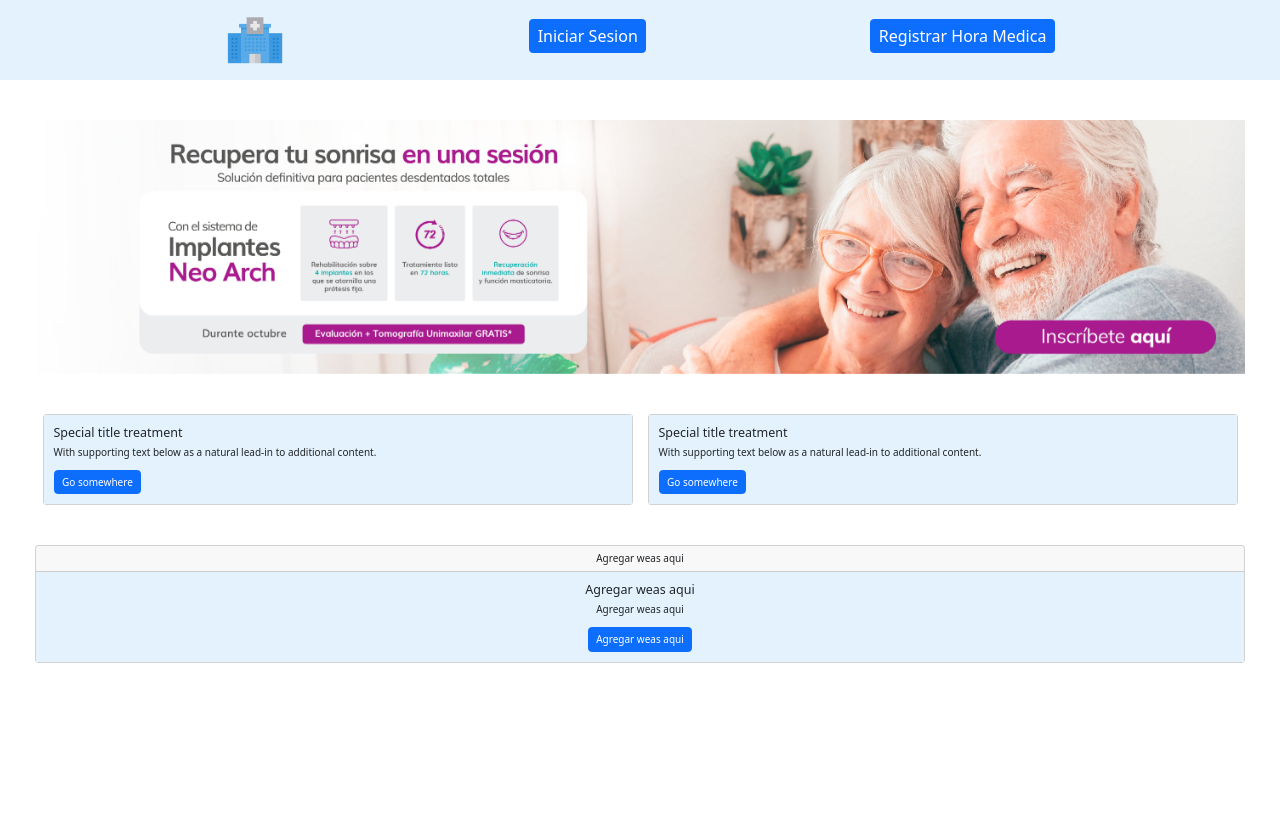
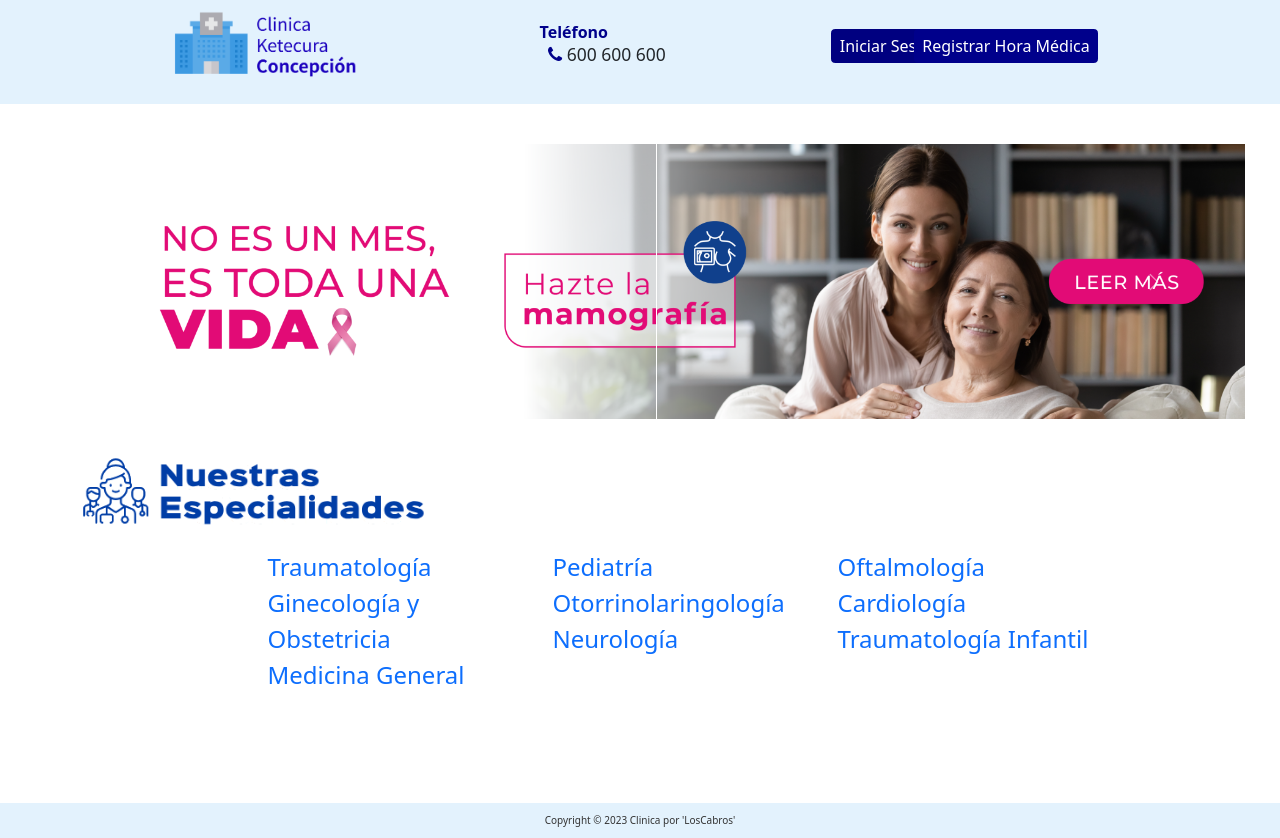
Before and after one commit to Nikowoss/Clinica, a Django app: page / in a window 1280 px wide. Before the commit the page ends 663 px from the top, so only its background shows below. Run offline with Django 4.2, Linux system fonts and the light colour scheme; some libraries are stand-ins or nearby versions.

Commit message:
PaginaBonitasGaby

```diff
--- a/Servidor/aplicaciones/templates/aplicaciones/InicioWebPaciente.html
+++ b/Servidor/aplicaciones/templates/aplicaciones/InicioWebPaciente.html
@@ -17,6 +17,8 @@
     <link rel="stylesheet" href="https://maxcdn.bootstrapcdn.com/bootstrap/3.4.1/css/bootstrap.min.css">
     <link href="https://cdn.jsdelivr.net/npm/bootstrap@5.3.0-alpha2/dist/css/bootstrap.min.css" rel="stylesheet"
         integrity="sha384-aFq/bzH65dt+w6FI2ooMVUpc+21e0SRygnTpmBvdBgSdnuTN7QbdgL+OapgHtvPp" crossorigin="anonymous">
+    <link rel="stylesheet" href="https://cdnjs.cloudflare.com/ajax/libs/font-awesome/4.7.0/css/font-awesome.min.css">
+
 
     <script src="https://unpkg.com/sweetalert/dist/sweetalert.min.js"></script>
 
@@ -24,21 +26,29 @@
 </head>
 
 <body>
-    <header style="height: 10vh; background-color: #e3f2fd;">
+    <header style="height: 13vh; background-color: #e3f2fd;">
         <nav class="navbar">
             <a href="{% url 'InicioPaciente'%}" class="" style="text-decoration: none;"><img
-                    src="{% static 'aplicaciones/img/icon-hos.png' %}" height="60px"
-                    style="  padding-right: 20px; font-size: x-large;" alt="Logo"></a>
+                    src="{% static 'aplicaciones/img/icon-hospital.png' %}" height="80px" style=" font-size: x-large;"
+                    alt="Logo"></a>
 
-            <div style="display: flex;">
-                <a style="font-size: medium;text-decoration: none; justify-content: flex-start;"
-                    href="{% url 'InicioSesion' %}" class=" btn btn-primary">Iniciar Sesion</a>
+            <div style="display: flex ">
+                <h3 style="font-size: medium; text-decoration: none;color: darkblue;font-weight: bolder;">Teléfono</h3>
+                <h3><br><i style="margin-left: -60px; font-size: large; color: darkblue;" class="fa fa-phone"></i> 600
+                    600 600</h3>
             </div>
 
             <div style="display: flex;">
-                <a style="font-size: medium;text-decoration: none;" href="{% url 'HoraMedica' %}"
-                    class=" btn btn-primary">Registrar Hora Medica</a>
+                <a style="font-size: medium; text-decoration: none; justify-content: flex-start; background-color: navy; border-color: navy; color: white;"
+                    href="{% url 'InicioSesion' %}" class="btn btn-primary">Iniciar Sesion</a>
             </div>
+
+            <div style="display: flex;">
+                <a style="margin-left: -200px; font-size: medium; text-decoration: none; background-color: darkblue;
+                border-color: darkblue; color: white;" href="{% url 'HoraMedica' %}" class="btn btn-primary">Registrar
+                    Hora Médica</a>
+            </div>
+
         </nav>
     </header>
     <div>
@@ -47,13 +57,13 @@
             <div style="margin-top: 5px;" id="carouselExampleControls" class="carousel slide" data-bs-ride="carousel">
                 <div class="carousel-inner">
                     <div class="carousel-item active">
-                        <img src="{% static 'aplicaciones/img/1.png' %}" class="d-block w-100" alt="...">
+                        <img src="{% static 'aplicaciones/img/1.1.png' %}" class="d-block w-100" alt="...">
                     </div>
                     <div class="carousel-item">
-                        <img src="{% static 'aplicaciones/img/3.png' %}" class="d-block w-100" alt="...">
+                        <img src="{% static 'aplicaciones/img/2.1.jpg' %}" class="d-block w-100" alt="...">
                     </div>
                     <div class="carousel-item">
-                        <img src="{% static 'aplicaciones/img/4.png' %}" class="d-block w-100" alt="...">
+                        <img src="{% static 'aplicaciones/img/3.1.png' %}" class="d-block w-100" alt="...">
                     </div>
                 </div>
                 <button class="carousel-control-prev" type="button" data-bs-target="#carouselExampleControls"
@@ -69,36 +79,60 @@
             </div>
         </div>
     </div>
-    <div class="row m-5 p-2">
-        <div class="col-sm-6">
-            <div class="card">
-                <div class="card-body" style="background-color: #e3f2fd;">
-                    <h5 class="card-title">Special title treatment</h5>
-                    <p class="card-text">With supporting text below as a natural lead-in to additional content.</p>
-                    <a href="#" class="btn btn-primary">Go somewhere</a>
-                </div>
+    <div class="container">
+        <div class="row">
+            <div class="col-">
+                <img src="{% static 'aplicaciones/img/profesionales.png' %}" height="80px">
             </div>
         </div>
-        <div class="col-sm-6">
-            <div class="card">
-                <div class="card-body" style="background-color: #e3f2fd;">
-                    <h5 class="card-title">Special title treatment</h5>
-                    <p class="card-text">With supporting text below as a natural lead-in to additional content.</p>
-                    <a href="#" class="btn btn-primary">Go somewhere</a>
-                </div>
+        <br>
+        <div class="row">
+            <div class="col-2"></div>
+            <div class="col-3">
+                <ul class="list-unstyled text-primary" style="font-size: x-large; text-align: left;">
+                    <li>Traumatología</li>
+                    <li>Ginecología y Obstetricia</li>
+                    <li>Medicina General</li>
+                </ul>
             </div>
-        </div>
-    </div>
-    <div class="m-5 p-2">
-        <div class="card text-center">
-            <div class="card-header">
-                Agregar weas aqui
+            <div class="col-3">
+                <ul class="list-unstyled text-primary" style="font-size: x-large; text-align: left;">
+                    <li>Pediatría</li>
+                    <li>Otorrinolaringología</li>
+                    <li>Neurología</li>
+                </ul>
             </div>
-            <div class="card-body" style="background-color: #e3f2fd;">
-                <h5 class="card-title">Agregar weas aqui</h5>
-                <p class="card-text">Agregar weas aqui</p>
-                <a href="#" class="btn btn-primary">Agregar weas aqui</a>
+            <div class="col-3 ">
+                <ul class="list-unstyled text-primary" style="font-size: x-large; text-align: left;">
+                    <li>Oftalmología</li>
+                    <li>Cardiología</li>
+                    <li>Traumatología Infantil</li>
+                </ul>
             </div>
         </div>
     </div>
 </body>
+
+<style>
+    footer {
+        position: absolute;
+        bottom: 5;
+        width: 100%;
+        text-align: center;
+        background-color: #e3f2fd;
+        color: #333;
+        padding: 10px 0;
+    }
+
+    .content {
+        flex: 5;
+    }
+</style>
+<footer class="content" style="margin-top: 100px; text-align: center; justify-content: end; ">
+
+    Copyright © 2023 Clinica por 'LosCabros'
+
+</footer>
+
+
+</html>
```
Also changed, not shown: Servidor/aplicaciones/templates/aplicaciones/CrearCuenta.html (+12 -12 lines), Servidor/aplicaciones/templates/aplicaciones/HoraDisponible.html (+11 -8 lines), Servidor/aplicaciones/templates/aplicaciones/HoraMedica.html (+5 -3 lines), Servidor/aplicaciones/templates/aplicaciones/InicioSesion.html (+19 -30 lines), Servidor/aplicaciones/templates/aplicaciones/base.html (+19 -5 lines), Servidor/aplicaciones/static/aplicaciones/img/1.1.png (added), Servidor/aplicaciones/static/aplicaciones/img/2.1.gif (added), Servidor/aplicaciones/static/aplicaciones/img/2.1.jpg (added), Servidor/aplicaciones/static/aplicaciones/img/3.1.png (added), Servidor/aplicaciones/static/aplicaciones/img/icon-hos.png (deleted), Servidor/aplicaciones/static/aplicaciones/img/icon-hospital.png (added), Servidor/aplicaciones/static/aplicaciones/img/profesionales.png (added).
